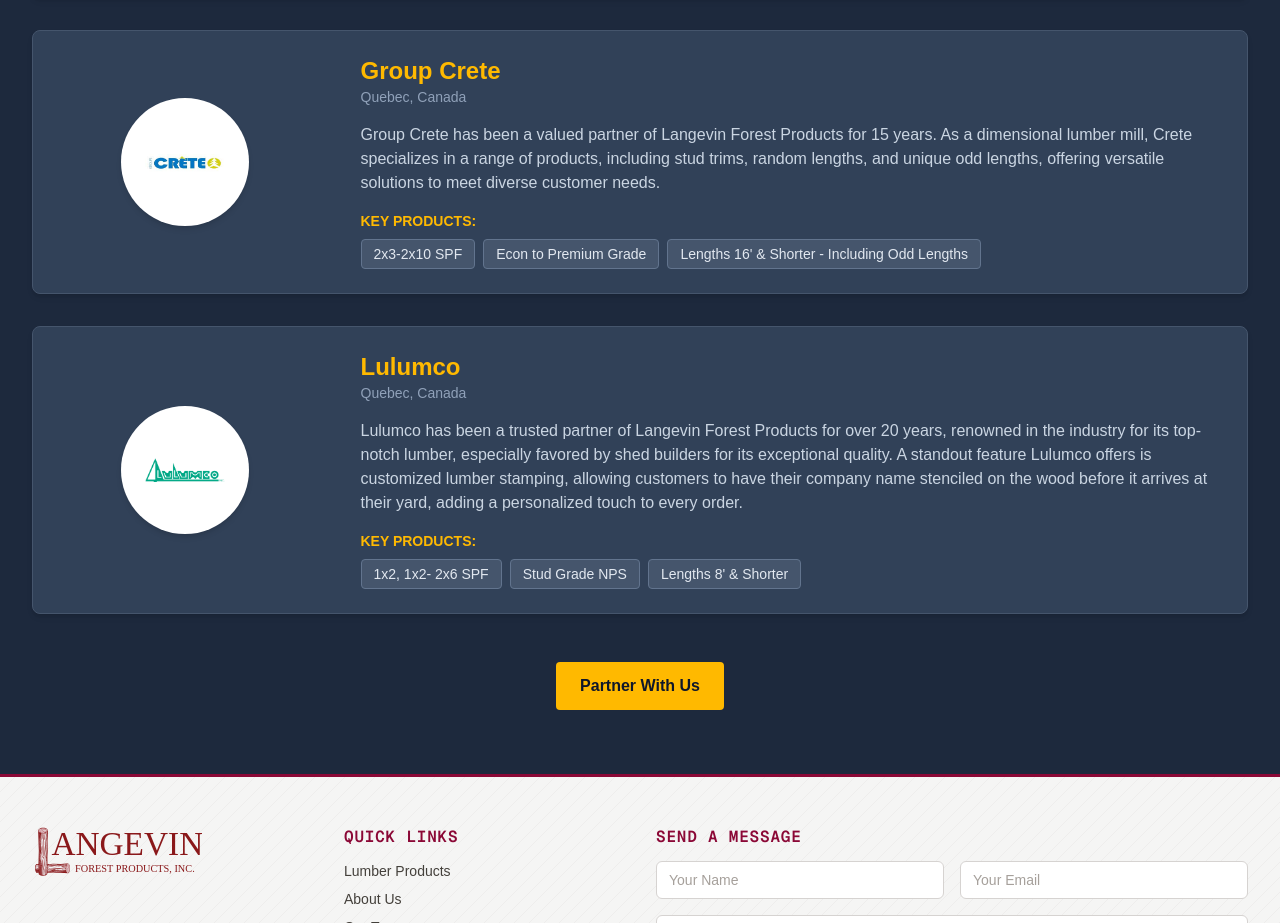
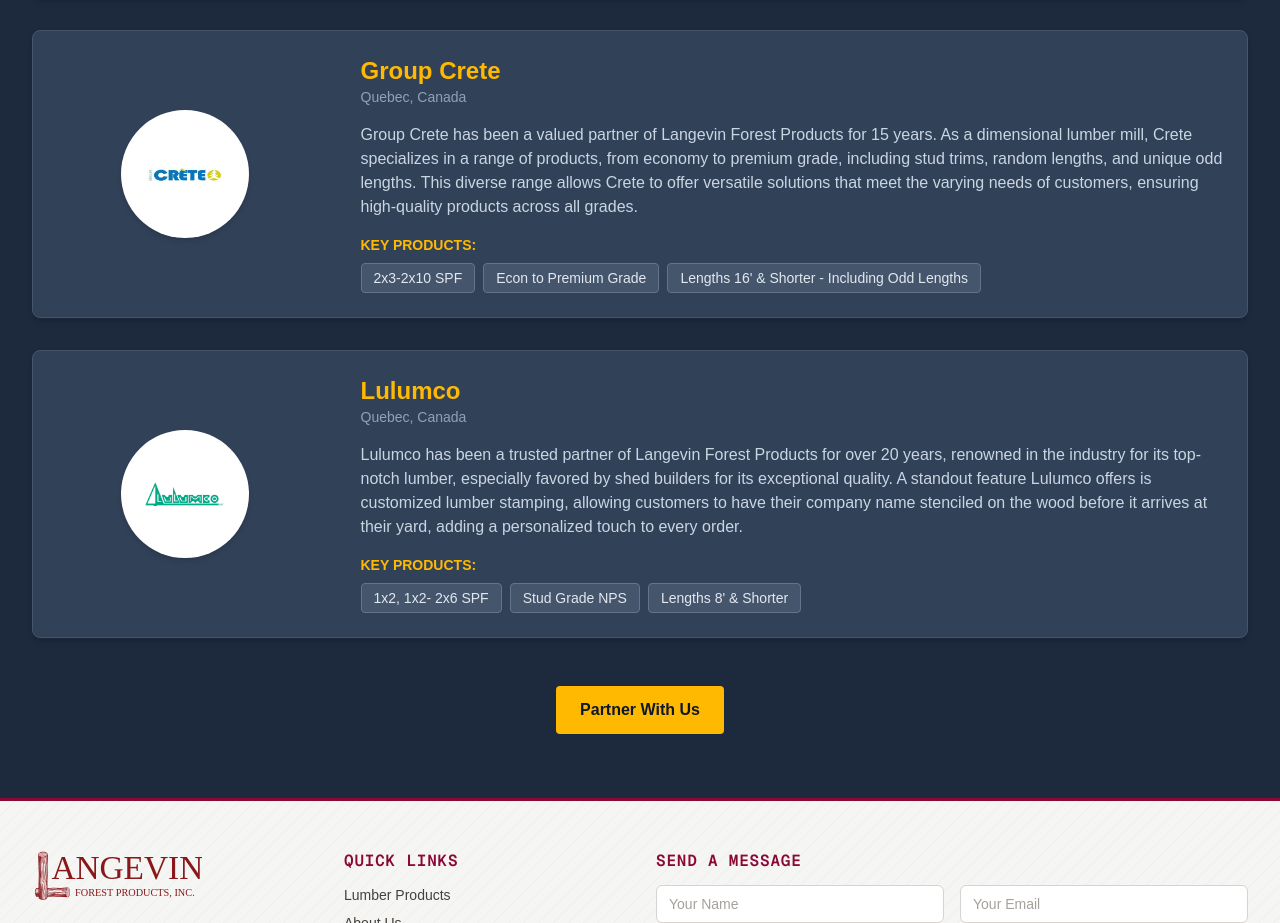
Before and after one commit to langevinfp/nextjs-boilerplate, a Next.js app: page /lumber-products in a window 1280 px wide. Shown: the part 2304-3227 px from the top of the page. Built offline with nearby package versions, Linux system fonts and the light colour scheme.

Commit message:
updated crete section to mention premium in text

```diff
--- a/app/lumber-products/page.tsx
+++ b/app/lumber-products/page.tsx
@@ -40,7 +40,7 @@
       name: "Group Crete",
       logo: "/partner-2.png", // Replace with actual logo
       description:
-        "Group Crete has been a valued partner of Langevin Forest Products for 15 years. As a dimensional lumber mill, Crete specializes in a range of products, including stud trims, random lengths, and unique odd lengths, offering versatile solutions to meet diverse customer needs.",
+        "Group Crete has been a valued partner of Langevin Forest Products for 15 years. As a dimensional lumber mill, Crete specializes in a range of products, from economy to premium grade, including stud trims, random lengths, and unique odd lengths. This diverse range allows Crete to offer versatile solutions that meet the varying needs of customers, ensuring high-quality products across all grades.",
       location: "Quebec, Canada",
       products: [
         "2x3-2x10 SPF",
```
